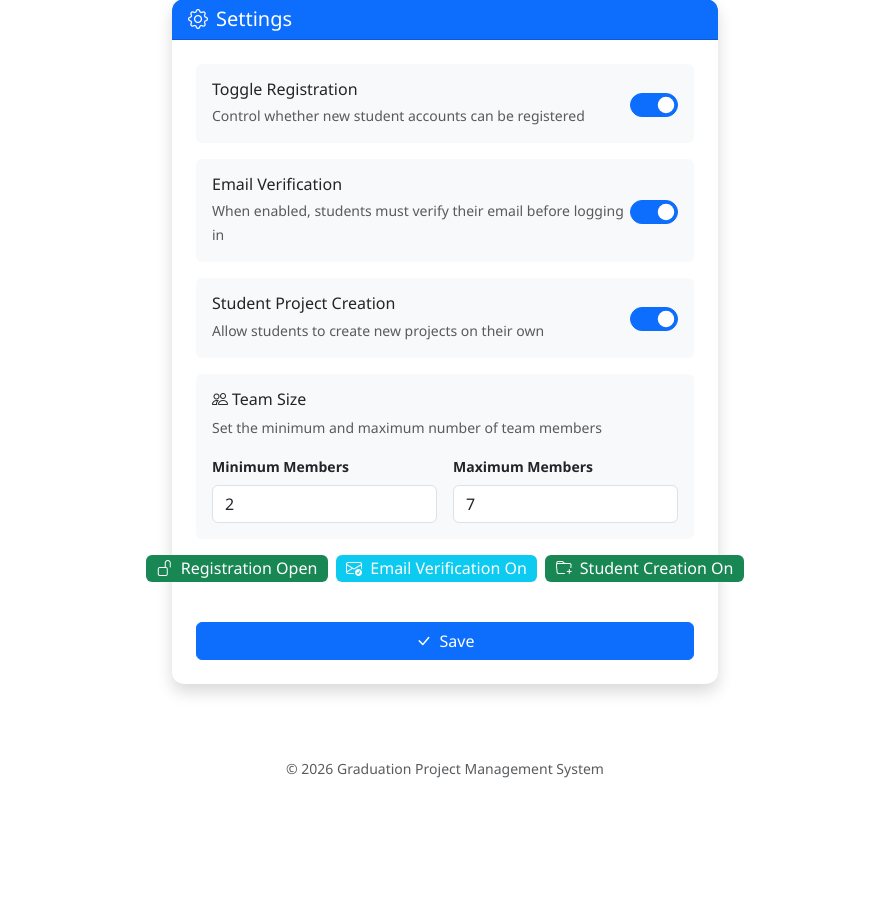
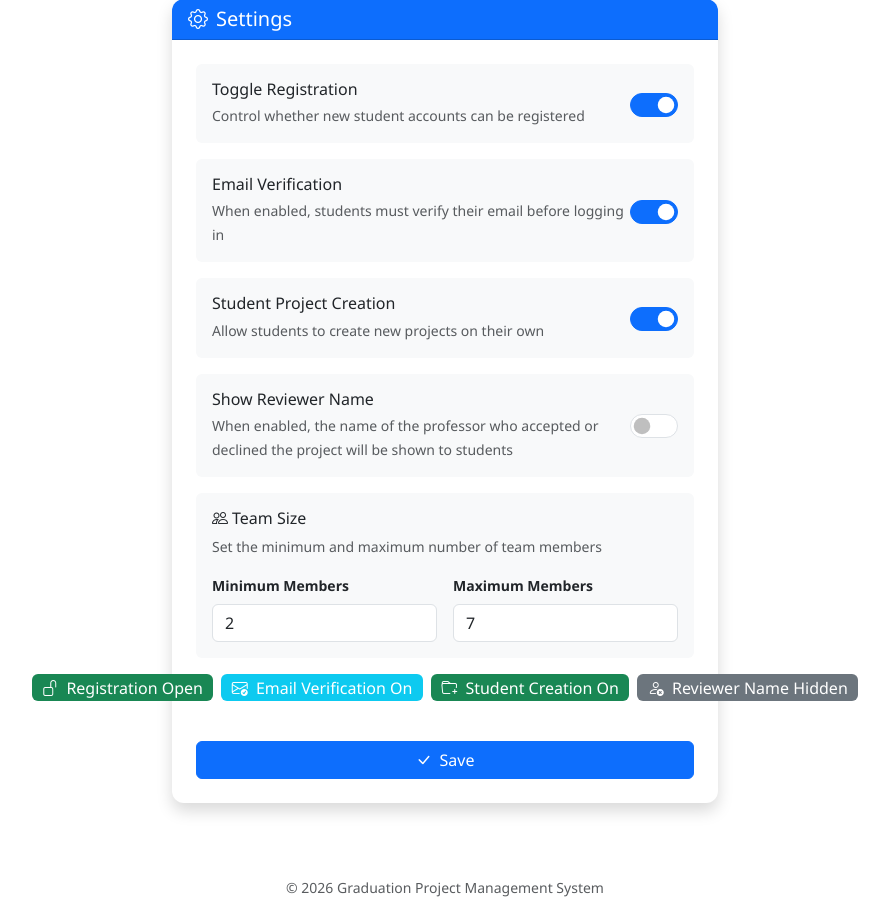
Before and after one commit to Joshua2504/graduation-system, a PHP site: page /professor/settings in a window 1280 px wide. Shown: the part 81-1004 px from the top of the page, without its empty margins (195-1084 px from the left). Before the commit the page ends 859 px from the top, so only its background shows below. Run offline with PHP 8.4, Linux system fonts and the light colour scheme; a user stored in the database is signed in; data comes from the database, SQL or seed files in the repository.

Commit message:
Add reviewer name functionality and related settings

```diff
--- a/public/api/settings.php
+++ b/public/api/settings.php
@@ -47,6 +47,11 @@ if ($method === 'POST') {
         $params[] = $max;
     }
 
+    if (isset($input['show_reviewer_name'])) {
+        $updates[] = "show_reviewer_name = ?";
+        $params[] = (int)(bool)$input['show_reviewer_name'];
+    }
+
     if (empty($updates)) {
         jsonResponse(['error' => 'قيمة مطلوبة'], 400);
     }
--- a/public/includes/demo.php
+++ b/public/includes/demo.php
@@ -144,7 +144,8 @@ function performDemoReset(): void {
             email_verification_required = 1,
             min_team_size = 2,
             max_team_size = 7,
-            student_project_creation = 1
+            student_project_creation = 1,
+            show_reviewer_name = 0
             WHERE id = 1");
 
         // Re-seed demo projects
--- a/public/includes/functions.php
+++ b/public/includes/functions.php
@@ -121,10 +121,12 @@ function assignGroupNumber(int $projectId): int {
 function getProject(int $id): ?array {
     $pdo = getDB();
     $stmt = $pdo->prepare("
-        SELECT p.*, u.name AS leader_name, u.email AS leader_email, u.student_code AS leader_code, u.id AS leader_id
+        SELECT p.*, u.name AS leader_name, u.email AS leader_email, u.student_code AS leader_code, u.id AS leader_id,
+               reviewer.name AS reviewer_name
         FROM projects p
         LEFT JOIN project_members pm ON pm.project_id = p.id AND pm.role = 'leader'
         LEFT JOIN users u ON u.id = pm.user_id
+        LEFT JOIN users reviewer ON reviewer.id = p.reviewed_by
         WHERE p.id = ?
     ");
     $stmt->execute([$id]);
@@ -166,9 +168,11 @@ function getUserProjects(int $userId): array {
         SELECT p.*, pm.role AS my_role,
             (SELECT COUNT(*) FROM project_members WHERE project_id = p.id) AS member_count,
             (SELECT u.name FROM project_members pm2 JOIN users u ON u.id = pm2.user_id
-             WHERE pm2.project_id = p.id AND pm2.role = 'leader' LIMIT 1) AS leader_name
+             WHERE pm2.project_id = p.id AND pm2.role = 'leader' LIMIT 1) AS leader_name,
+            reviewer.name AS reviewer_name
         FROM projects p
         JOIN project_members pm ON pm.project_id = p.id AND pm.user_id = ?
+        LEFT JOIN users reviewer ON reviewer.id = p.reviewed_by
         ORDER BY p.updated_at DESC
     ");
     $stmt->execute([$userId]);
--- a/public/includes/lang.php
+++ b/public/includes/lang.php
@@ -260,6 +260,11 @@ $translations = [
     'student_creation_on' => ['ar' => 'إنشاء المشاريع مفعل', 'en' => 'Student Creation On', 'de' => 'Studenten-Erstellung An'],
     'student_creation_off' => ['ar' => 'إنشاء المشاريع معطل', 'en' => 'Student Creation Off', 'de' => 'Studenten-Erstellung Aus'],
     'student_project_creation_disabled' => ['ar' => 'إنشاء المشاريع بواسطة الطلاب معطل حالياً', 'en' => 'Student project creation is currently disabled', 'de' => 'Die Projekterstellung durch Studenten ist derzeit deaktiviert'],
+    'toggle_show_reviewer_name' => ['ar' => 'إظهار اسم المراجع', 'en' => 'Show Reviewer Name', 'de' => 'Prüfername anzeigen'],
+    'show_reviewer_name_description' => ['ar' => 'عند التفعيل، سيظهر اسم الدكتور الذي قبل أو رفض المشروع للطلاب', 'en' => 'When enabled, the name of the professor who accepted or declined the project will be shown to students', 'de' => 'Wenn aktiviert, wird den Studenten der Name des Professors angezeigt, der das Projekt angenommen oder abgelehnt hat'],
+    'reviewer_name_on' => ['ar' => 'اسم المراجع ظاهر', 'en' => 'Reviewer Name Shown', 'de' => 'Prüfername sichtbar'],
+    'reviewer_name_off' => ['ar' => 'اسم المراجع مخفي', 'en' => 'Reviewer Name Hidden', 'de' => 'Prüfername verborgen'],
+    'reviewed_by' => ['ar' => 'تمت المراجعة بواسطة', 'en' => 'Reviewed by', 'de' => 'Geprüft von'],
     'email_verification_on' => ['ar' => 'تأكيد البريد مطلوب', 'en' => 'Email Verification On', 'de' => 'E-Mail-Bestätigung An'],
     'email_verification_off' => ['ar' => 'تأكيد البريد معطل', 'en' => 'Email Verification Off', 'de' => 'E-Mail-Bestätigung Aus'],
 
--- a/public/professor/project.php
+++ b/public/professor/project.php
@@ -83,6 +83,12 @@ require_once dirname(__DIR__) . '/includes/navbar.php';
                         <div class="col-12 mt-2">
                             <strong><?= __('doctor_note') ?>:</strong>
                             <p class="mt-1 p-2 bg-light rounded"><?= sanitize($project['doctor_note']) ?></p>
+                        </div>
+                    <?php endif; ?>
+                    <?php if (!empty($project['reviewer_name'])): ?>
+                        <div class="col-md-4 mb-2">
+                            <strong><?= __('reviewed_by') ?>:</strong>
+                            <span><?= sanitize($project['reviewer_name']) ?></span>
                         </div>
                     <?php endif; ?>
                 </div>
--- a/public/professor/settings.php
+++ b/public/professor/settings.php
@@ -18,13 +18,15 @@ if ($_SERVER['REQUEST_METHOD'] === 'POST') {
     $maxTeam = max(1, min(10, (int)($_POST['max_team_size'] ?? 7)));
     if ($maxTeam < $minTeam) $maxTeam = $minTeam;
     $studentCreation = isset($_POST['student_project_creation']) ? 1 : 0;
-    $stmt = $pdo->prepare("UPDATE settings SET registration_open = ?, email_verification_required = ?, min_team_size = ?, max_team_size = ?, student_project_creation = ? WHERE id = 1");
-    $stmt->execute([$regOpen, $emailVerReq, $minTeam, $maxTeam, $studentCreation]);
+    $showReviewerName = isset($_POST['show_reviewer_name']) ? 1 : 0;
+    $stmt = $pdo->prepare("UPDATE settings SET registration_open = ?, email_verification_required = ?, min_team_size = ?, max_team_size = ?, student_project_creation = ?, show_reviewer_name = ? WHERE id = 1");
+    $stmt->execute([$regOpen, $emailVerReq, $minTeam, $maxTeam, $studentCreation, $showReviewerName]);
     $settings['registration_open'] = $regOpen;
     $settings['email_verification_required'] = $emailVerReq;
     $settings['min_team_size'] = $minTeam;
     $settings['max_team_size'] = $maxTeam;
     $settings['student_project_creation'] = $studentCreation;
+    $settings['show_reviewer_name'] = $showReviewerName;
     $message = __('settings_saved');
 }
 
@@ -91,6 +93,21 @@ require_once dirname(__DIR__) . '/includes/navbar.php';
                             </div>
                         </div>
 
+                        <div class="d-flex align-items-center justify-content-between p-3 bg-light rounded mb-3">
+                            <div>
+                                <h6 class="mb-1"><?= __('toggle_show_reviewer_name') ?></h6>
+                                <small class="text-muted">
+                                    <?= __('show_reviewer_name_description') ?>
+                                </small>
+                            </div>
+                            <div class="form-check form-switch">
+                                <input class="form-check-input" type="checkbox" role="switch"
+                                       id="show_reviewer_name" name="show_reviewer_name"
+                                       <?= !empty($settings['show_reviewer_name']) ? 'checked' : '' ?>
+                                       style="width: 3em; height: 1.5em;">
+                            </div>
+                        </div>
+
                         <!-- Team Size Settings -->
                         <div class="p-3 bg-light rounded mb-3">
                             <h6 class="mb-2"><i class="bi bi-people me-1"></i><?= __('team_size') ?></h6>
@@ -128,6 +145,12 @@ require_once dirname(__DIR__) . '/includes/navbar.php';
                                     ? __('student_creation_on')
                                     : __('student_creation_off') ?>
                             </span>
+                            <span class="badge fs-6 <?= !empty($settings['show_reviewer_name']) ? 'bg-success' : 'bg-secondary' ?>">
+                                <i class="bi bi-<?= !empty($settings['show_reviewer_name']) ? 'person-check' : 'person-x' ?> me-1"></i>
+                                <?= !empty($settings['show_reviewer_name'])
+                                    ? __('reviewer_name_on')
+                                    : __('reviewer_name_off') ?>
+                            </span>
                         </div>
 
                         <button type="submit" class="btn btn-primary w-100 mt-4">
--- a/public/student/dashboard.php
+++ b/public/student/dashboard.php
@@ -81,10 +81,16 @@ require_once dirname(__DIR__) . '/includes/navbar.php';
                                         <span class="badge bg-success fs-6">
                                             <?= __('group_number') ?>: <?= $p['group_number'] ?>
                                         </span>
+                                        <?php if (!empty($settings['show_reviewer_name']) && !empty($p['reviewer_name'])): ?>
+                                            <small class="text-muted d-block mt-1"><i class="bi bi-person me-1"></i><?= __('reviewed_by') ?>: <?= sanitize($p['reviewer_name']) ?></small>
+                                        <?php endif; ?>
                                     <?php endif; ?>
                                     <?php if ($p['status'] === 'rejected' && !empty($p['doctor_note'])): ?>
                                         <div class="alert alert-secondary py-1 px-2 mt-1 small mb-0">
                                             <i class="bi bi-chat-left-text me-1"></i><?= sanitize($p['doctor_note']) ?>
+                                            <?php if (!empty($settings['show_reviewer_name']) && !empty($p['reviewer_name'])): ?>
+                                                <br><i class="bi bi-person me-1"></i><?= __('reviewed_by') ?>: <?= sanitize($p['reviewer_name']) ?>
+                                            <?php endif; ?>
                                         </div>
                                     <?php endif; ?>
                                 </div>
--- a/public/student/project.php
+++ b/public/student/project.php
@@ -108,12 +108,18 @@ require_once dirname(__DIR__) . '/includes/navbar.php';
                     <div class="alert alert-warning mt-3 mb-0">
                         <strong><i class="bi bi-chat-left-text me-2"></i><?= __('doctor_note') ?>:</strong>
                         <p class="mb-0 mt-1"><?= sanitize($project['doctor_note']) ?></p>
+                        <?php if (!empty($settings['show_reviewer_name']) && !empty($project['reviewer_name'])): ?>
+                            <small class="text-muted mt-1 d-block"><i class="bi bi-person me-1"></i><?= __('reviewed_by') ?>: <?= sanitize($project['reviewer_name']) ?></small>
+                        <?php endif; ?>
                     </div>
                 <?php endif; ?>
 
                 <?php if ($project['status'] === 'accepted'): ?>
                     <div class="alert alert-success mt-3 mb-0">
                         <i class="bi bi-check-circle me-2"></i><?= __('project_accepted_msg') ?>
+                        <?php if (!empty($settings['show_reviewer_name']) && !empty($project['reviewer_name'])): ?>
+                            <small class="text-muted mt-1 d-block"><i class="bi bi-person me-1"></i><?= __('reviewed_by') ?>: <?= sanitize($project['reviewer_name']) ?></small>
+                        <?php endif; ?>
                     </div>
                 <?php elseif ($project['status'] === 'under_review'): ?>
                     <div class="alert alert-info mt-3 mb-0">
```
Also changed, not shown: db/schema.sql (+20 -3 lines), public/api/review.php (+5 -7 lines).
